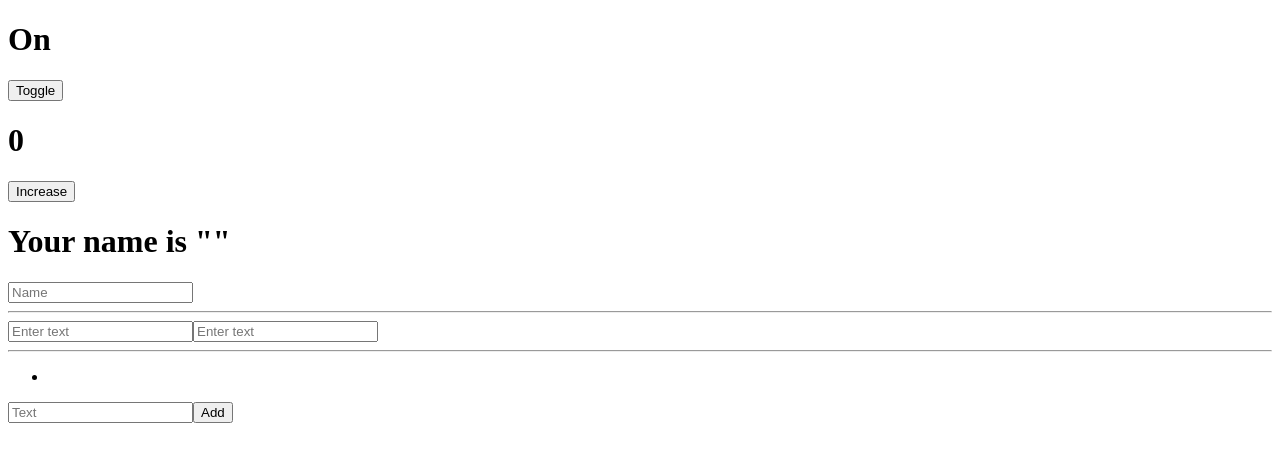
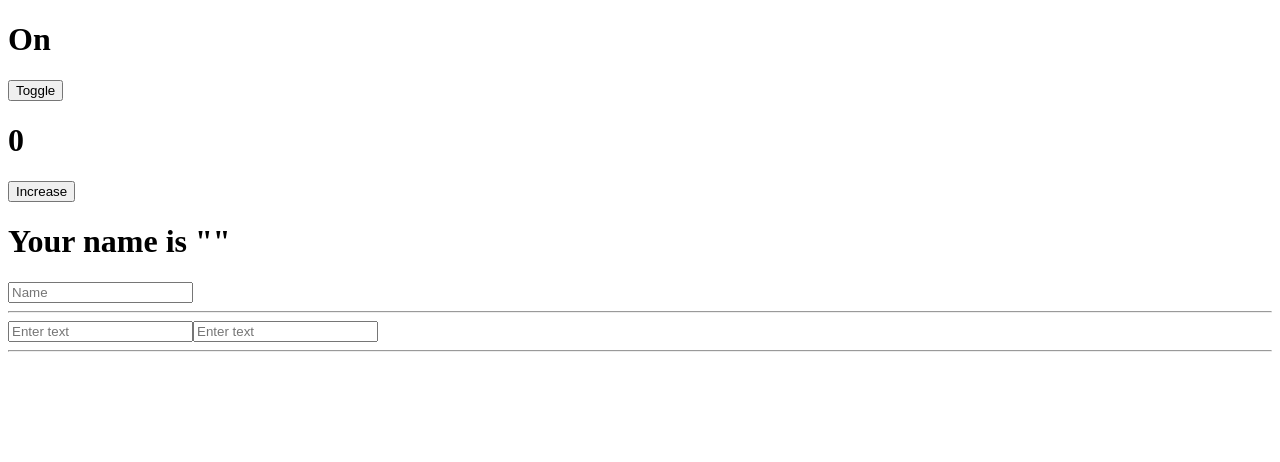
Before and after one commit to MadinaTadjidinova/my-first-app, a React (Create React App) app: page / in a window 1280 px wide. Shown: the top 462 px of the page. Built offline with nearby package versions, Linux system fonts and the light colour scheme.

Commit message:
Delates some properys

```diff
--- a/src/01.03.2021/List.js
+++ /dev/null
@@ -1,24 +0,0 @@
-import { useState } from "react";
-
-function List() {
-    const [list, setList] = useState("");
-
-    return(
-        <div className="List">
-            <ul>
-                <li>{list}</li>
-            </ul>
-            <input type="text"
-            placeholder="Text"
-
-             onInput={(event) => setList(event.target.value.trim())} />
-              <button onClick={() => setList(list)}>Add</button>
-        </div>
-    )
-}
-
-
-export default List;
-
-
-;
--- a/src/App.js
+++ b/src/App.js
@@ -4,7 +4,7 @@ import Switch from "./01.03.2021/Switch";
 import Counter from "./01.03.2021/Counter";
 import Name from "./01.03.2021/Name";
 import Text from "./01.03.2021/Text";
-import List from "./01.03.2021/List";
+
 
 function App() {
   return (
@@ -15,7 +15,6 @@ function App() {
       <hr />
       <Text />
       <hr />
-      <List />
     </div>
   )
 }
```
